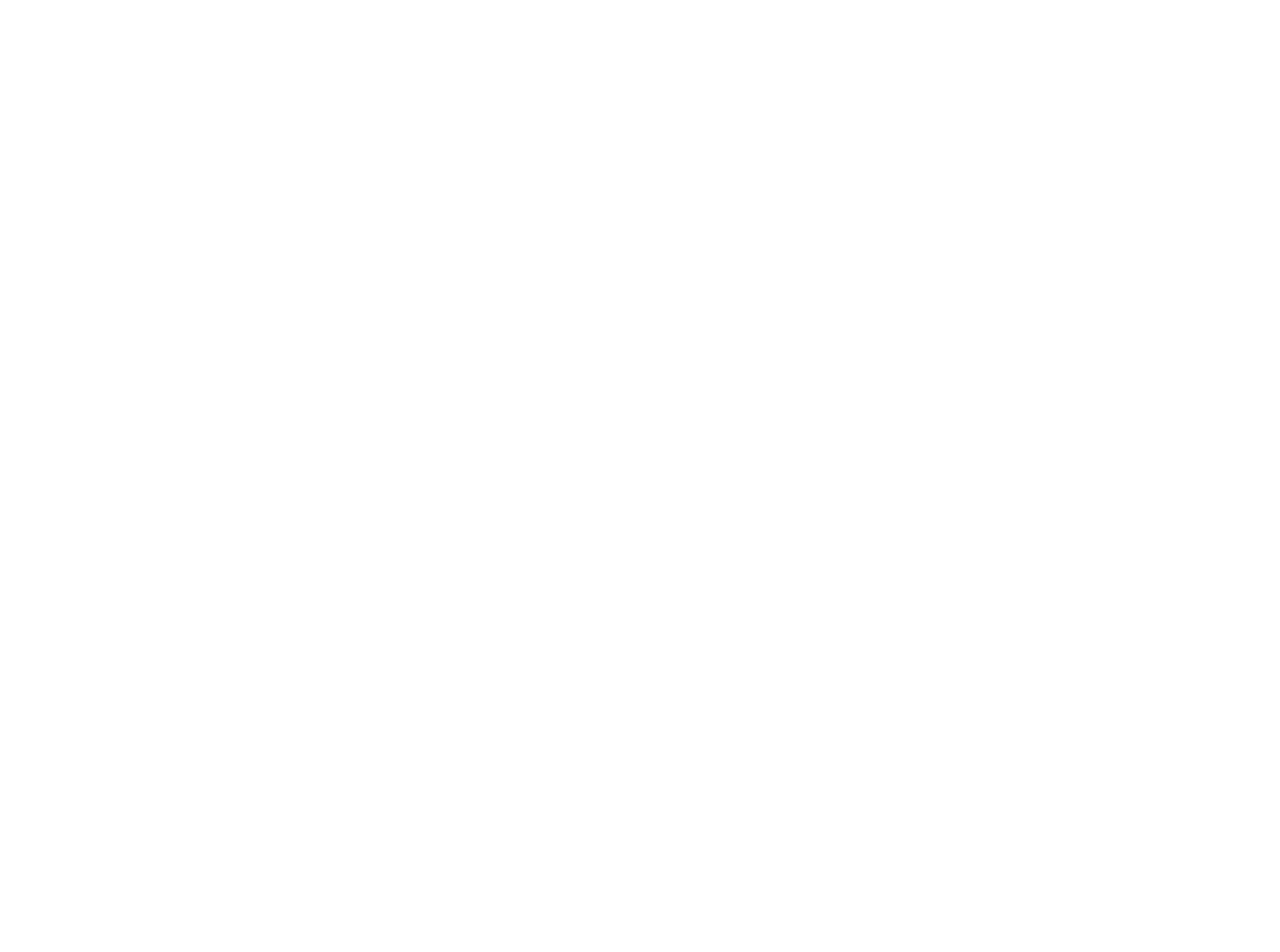
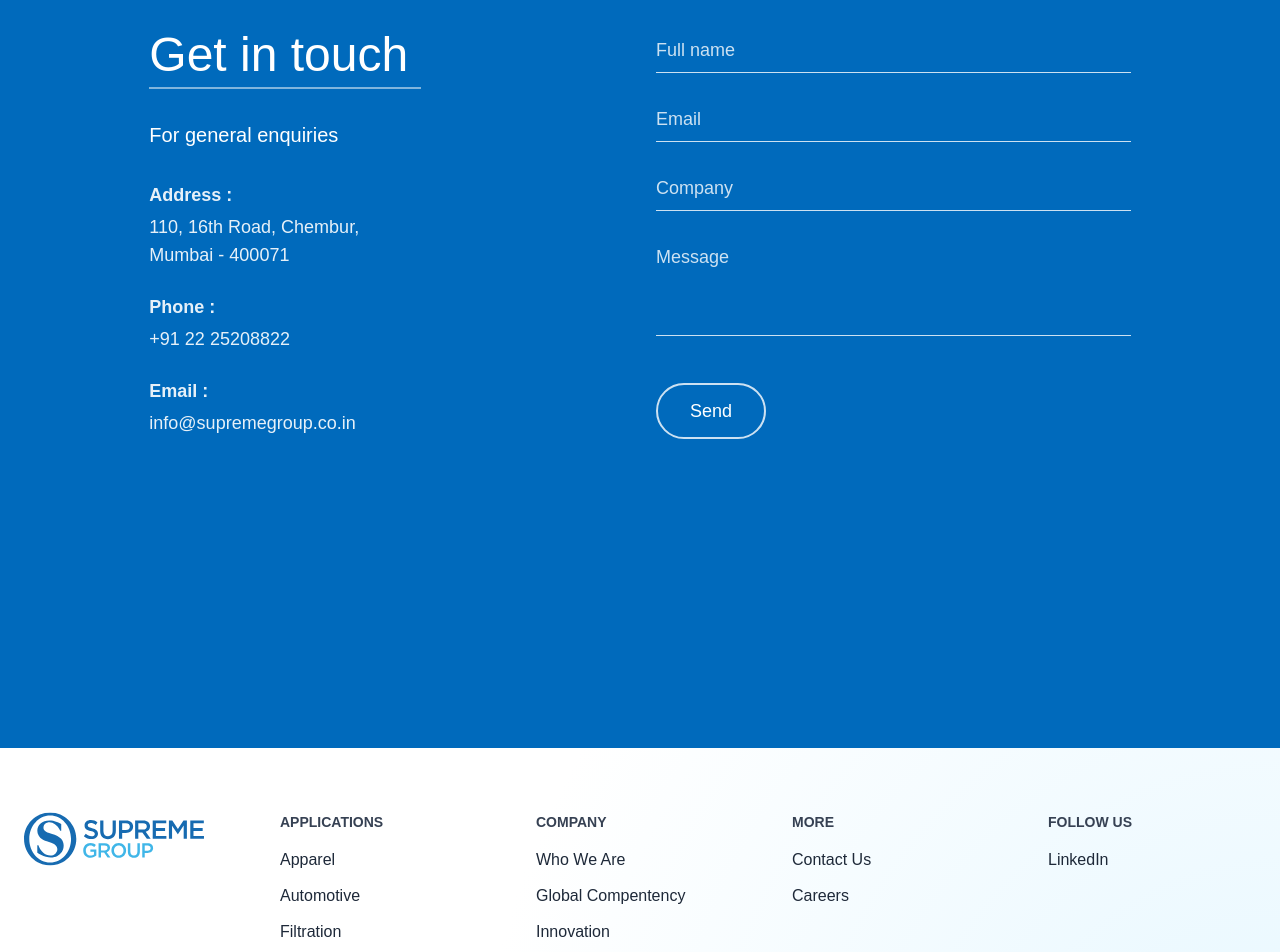
Before and after one commit to Vaishnavi213460/Supreme-Group-Frontend, a Next.js app: page / in a window 1280 px wide. Shown: the part 1740-2692 px from the top of the page. Before the commit the page ends 1688 px from the top, so only its background shows below. Built offline with nearby package versions, Linux system fonts and the light colour scheme.

Commit message:
contact & footer section

```diff
--- a/src/app/page.js
+++ b/src/app/page.js
@@ -1,8 +1,8 @@
 import Navbar from "@/components/Navbar";
 import HeroSection from "@/components/HeroSection";
 import VehicleSection from "@/components/VehicleSection";
-// import ContactSection from "@/components/ContactSection";
-// import Footer from "@/components/Footer";
+import ContactSection from "@/components/ContactSection";
+import Footer from "@/components/Footer";
 
 export default function Home() {
   return (
@@ -10,8 +10,8 @@
       <Navbar />
       <HeroSection />
       <VehicleSection />
-      {/* <ContactSection /> */}
-      {/* <Footer /> */}
+      <ContactSection />
+      <Footer />
     </>
   );
 }
--- a/src/components/ContactSection.jsx
+++ b/src/components/ContactSection.jsx
@@ -0,0 +1,170 @@
+"use client";
+
+import { useState } from "react";
+
+export default function ContactSection() {
+  const [formData, setFormData] = useState({
+    fullName: "",
+    email: "",
+    company: "",
+    message: "",
+  });
+  const [errors, setErrors] = useState({});
+
+  // Validation
+  const validate = () => {
+    const newErrors = {};
+    if (!formData.fullName.trim()) newErrors.fullName = "Name is required.";
+    if (!formData.company.trim()) newErrors.company = "Company is required.";
+    if (!formData.email.trim()) {
+      newErrors.email = "Email is required.";
+    } else if (!/\S+@\S+\.\S+/.test(formData.email)) {
+      newErrors.email = "Invalid email address.";
+    }
+    return newErrors;
+  };
+
+  const handleSubmit = (e) => {
+    e.preventDefault();
+    const validationErrors = validate();
+    if (Object.keys(validationErrors).length > 0) {
+      setErrors(validationErrors);
+    } else {
+      setErrors({});
+      alert("Message sent successfully (Demo)");
+    }
+  };
+
+  const handleChange = (e) => {
+    setFormData({ ...formData, [e.target.name]: e.target.value });
+  };
+
+  return (
+    <section
+      id="contact"
+      className="bg-[#006ABC] min-h-screen text-white py-20 px-4 md:px-12"
+    >
+      <div className="container mx-auto grid grid-cols-12 gap-8">
+        <div className="hidden lg:block lg:col-span-1"></div>
+
+        <div className="col-span-12 lg:col-span-3 flex flex-col justify-center">
+          <h2 className="text-4xl md:text-5xl font-normal border-b-2 border-white/50 pb-2 mb-8 inline-block">
+            Get in touch
+          </h2>
+          <p className="text-xl font-light mb-8">For general enquiries</p>
+
+          <div className="space-y-6 text-white/90 text-lg">
+            <div>
+              <p className="font-semibold mb-1">Address :</p>
+              <p className="font-light">
+                110, 16th Road, Chembur, Mumbai - 400071
+              </p>
+            </div>
+
+            <div>
+              <p className="font-semibold mb-1">Phone :</p>
+              <p className="font-light">+91 22 25208822</p>
+            </div>
+
+            <div>
+              <p className="font-semibold mb-1">Email :</p>
+              <p className="font-light">info@supremegroup.co.in</p>
+            </div>
+          </div>
+        </div>
+
+        <div className="hidden lg:block lg:col-span-2"></div>
+
+        <div className="col-span-12 lg:col-span-5">
+          <form onSubmit={handleSubmit} className="space-y-6">
+            <div>
+              <label htmlFor="fullName" className="sr-only">
+                Full name
+              </label>
+              <input
+                id="fullName"
+                name="fullName"
+                type="text"
+                placeholder="Full name"
+                value={formData.fullName}
+                onChange={handleChange}
+                className={`w-full bg-transparent border-b text-white placeholder-white/80 focus:outline-none py-2 text-lg ${
+                  errors.fullName ? "border-red-500" : "border-white/80"
+                }`}
+              />
+              {errors.fullName && (
+                <p className="text-red-500 text-sm mt-1">{errors.fullName}</p>
+              )}
+            </div>
+
+            <div>
+              <label htmlFor="email" className="sr-only">
+                Email
+              </label>
+              <input
+                id="email"
+                name="email"
+                type="email"
+                placeholder="Email"
+                value={formData.email}
+                onChange={handleChange}
+                className={`w-full bg-transparent border-b text-white placeholder-white/80 focus:outline-none py-2 text-lg ${
+                  errors.email ? "border-red-500" : "border-white/80"
+                }`}
+              />
+              {errors.email && (
+                <p className="text-red-500 text-sm mt-1">{errors.email}</p>
+              )}
+            </div>
+
+            <div>
+              <label htmlFor="company" className="sr-only">
+                Company
+              </label>
+              <input
+                id="company"
+                name="company"
+                type="text"
+                placeholder="Company"
+                value={formData.company}
+                onChange={handleChange}
+                className={`w-full bg-transparent border-b text-white placeholder-white/80 focus:outline-none py-2 text-lg ${
+                  errors.company ? "border-red-500" : "border-white/80"
+                }`}
+              />
+              {errors.company && (
+                <p className="text-red-500 text-sm mt-1">{errors.company}</p>
+              )}
+            </div>
+
+            <div>
+              <label htmlFor="message" className="sr-only">
+                Message
+              </label>
+              <textarea
+                id="message"
+                name="message"
+                placeholder="Message"
+                rows="3"
+                value={formData.message}
+                onChange={handleChange}
+                className="w-full bg-transparent border-b border-white/80 text-white placeholder-white/80 focus:outline-none py-2 text-lg resize-none"
+              ></textarea>
+            </div>
+
+            <div className="pt-4">
+              <button
+                type="submit"
+                className="inline-block px-8 py-3 text-lg border-2 border-white/80 text-white rounded-full hover:bg-white hover:text-blue-600 transition duration-300"
+              >
+                Send
+              </button>
+            </div>
+          </form>
+        </div>
+
+        <div className="hidden lg:block lg:col-span-1"></div>
+      </div>
+    </section>
+  );
+}
--- a/src/components/Footer.jsx
+++ b/src/components/Footer.jsx
@@ -0,0 +1,84 @@
+import Image from 'next/image';
+import React from 'react';
+
+const footerLinks = [
+  {
+    title: 'APPLICATIONS',
+    links: [
+      { name: 'Apparel', href: '#' },
+      { name: 'Automotive', href: '#' },
+      { name: 'Filtration', href: '#' },
+      { name: 'Customised Nonwoven', href: '#' },
+    ],
+  },
+  {
+    title: 'COMPANY',
+    links: [
+      { name: 'Who We Are', href: '#' },
+      { name: 'Global Compentency', href: '#' },
+      { name: 'Innovation', href: '#' },
+      { name: 'ESG Impact', href: '#' },
+    ],
+  },
+  {
+    title: 'MORE',
+    links: [
+      { name: 'Contact Us', href: '#' },
+      { name: 'Careers', href: '#' },
+    ],
+  },
+  {
+    title: 'FOLLOW US',
+    links: [
+      { name: 'LinkedIn', href: '#' },
+    ],
+  },
+];
+
+export default function Footer() {
+  return (
+    <footer className="w-full bg-gray-50/50" style={{ backgroundImage: 'radial-gradient(circle at 100% 100%, #e6f7ff, #ffffff 60%)' }}>
+      <div className="container mx-auto px-4 md:px-6 py-16 text-gray-800">
+
+        <div className="grid grid-cols-2 md:grid-cols-4 lg:grid-cols-5 gap-y-10 md:gap-y-0 md:gap-x-12 pb-12 border-b border-gray-300/50">
+
+          <div className="md:col-span-1 col-span-2">
+            <Image src="/logo.svg" alt="Supreme Group Logo" width={180} height={36} />
+          </div>
+
+          {footerLinks.map((section) => (
+            <div key={section.title} className="col-span-1">
+              <h3 className="uppercase font-bold text-sm mb-4 text-gray-700">
+                {section.title}
+              </h3>
+              <ul className="space-y-3">
+                {section.links.map((link) => (
+                  <li key={link.name}>
+                    <a
+                      href={link.href}
+                      className="text-gray-800 hover:text-blue-500 transition duration-150 text-base font-normal"
+                    >
+                      {link.name}
+                    </a>
+                  </li>
+                ))}
+              </ul>
+            </div>
+          ))}
+        </div>
+
+        <div className="flex flex-col md:flex-row justify-between items-center pt-8 text-sm text-gray-600 space-y-4 md:space-y-0">
+
+          <p>
+            ©{new Date().getFullYear()}. All Rights Reserved.
+          </p>
+
+          <p>
+            Supreme House, 110, 16th Road, Chembur, Mumbai – 400071.
+          </p>
+
+        </div>
+      </div>
+    </footer>
+  );
+}
```
